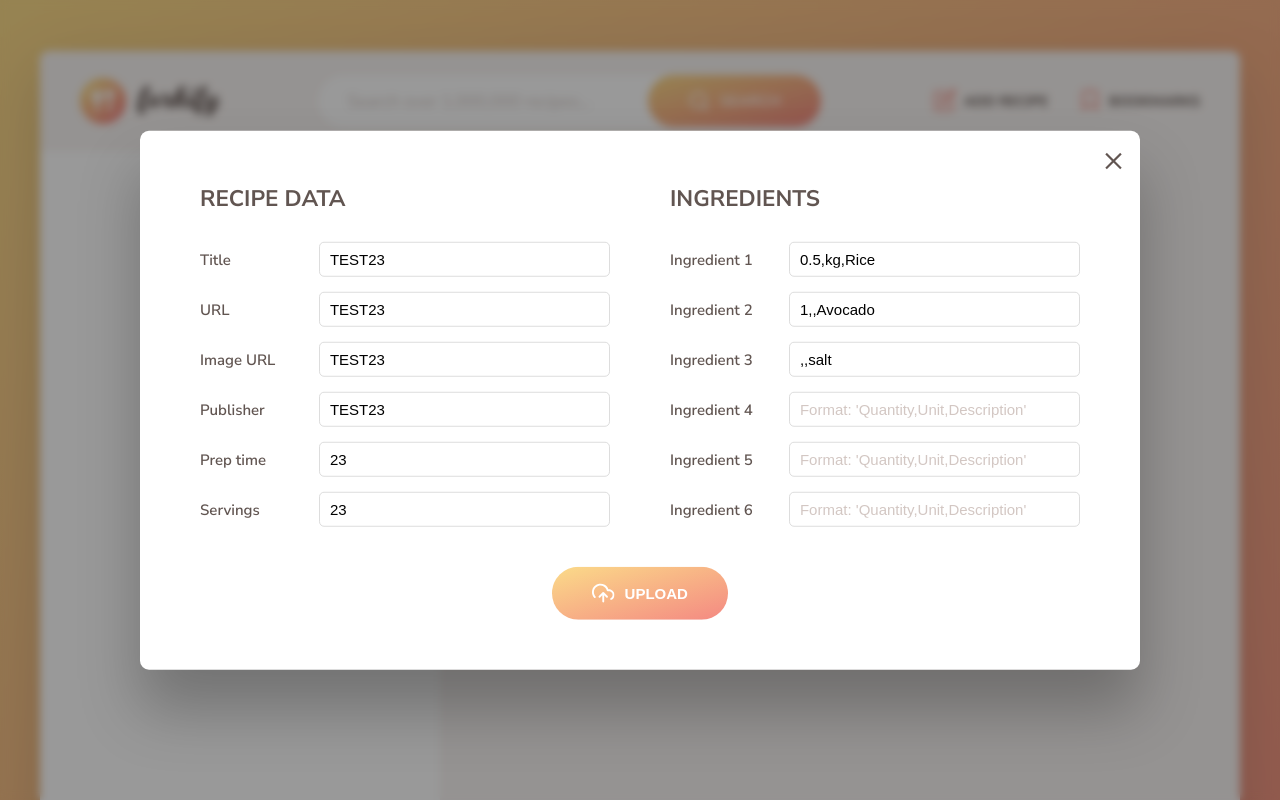
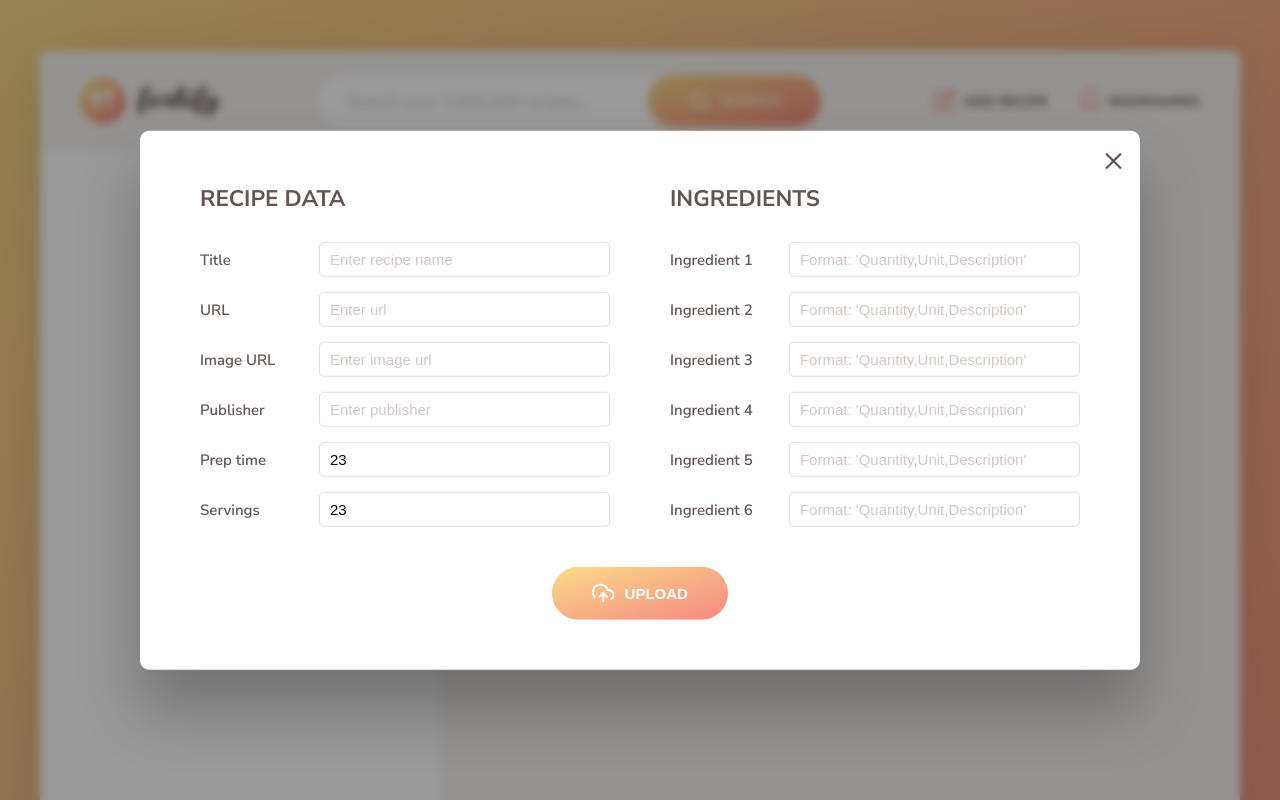
Before and after one commit to Shukajnhon/forkify-recipe, a website built with Parcel: page index.html in a window 1280 px wide. Both pictures are taken after a click on the button "ADD RECIPE". Shown: the top 800 px of the page. Built offline with nearby package versions, Linux system fonts and the light colour scheme.

Commit message:
[FIX] fix input form for add new a recipe

```diff
--- a/index.html
+++ b/index.html
@@ -251,13 +251,13 @@
       <div class="upload__column">
         <h3 class="upload__heading">Recipe data</h3>
         <label>Title</label>
-        <input value="TEST23" required name="title" type="text" />
+        <input value="" required name="title" type="text" placeholder="Enter recipe name" />
         <label>URL</label>
-        <input value="TEST23" required name="sourceUrl" type="text" />
+        <input value="" required name="sourceUrl" type="text" placeholder="Enter url" />
         <label>Image URL</label>
-        <input value="TEST23" required name="image" type="text" />
+        <input value="" required name="image" type="text" placeholder="Enter image url" />
         <label>Publisher</label>
-        <input value="TEST23" required name="publisher" type="text" />
+        <input value="" required name="publisher" type="text" placeholder="Enter publisher" />
         <label>Prep time</label>
         <input value="23" required name="cookingTime" type="number" />
         <label>Servings</label>
@@ -267,12 +267,11 @@
       <div class="upload__column">
         <h3 class="upload__heading">Ingredients</h3>
         <label>Ingredient 1</label>
-        <input value="0.5,kg,Rice" type="text" required name="ingredient-1"
-          placeholder="Format: 'Quantity,Unit,Description'" />
+        <input value="" type="text" required name="ingredient-1" placeholder="Format: 'Quantity,Unit,Description'" />
         <label>Ingredient 2</label>
-        <input value="1,,Avocado" type="text" name="ingredient-2" placeholder="Format: 'Quantity,Unit,Description'" />
+        <input value="" type="text" name="ingredient-2" placeholder="Format: 'Quantity,Unit,Description'" />
         <label>Ingredient 3</label>
-        <input value=",,salt" type="text" name="ingredient-3" placeholder="Format: 'Quantity,Unit,Description'" />
+        <input value="" type="text" name="ingredient-3" placeholder="Format: 'Quantity,Unit,Description'" />
         <label>Ingredient 4</label>
         <input type="text" name="ingredient-4" placeholder="Format: 'Quantity,Unit,Description'" />
         <label>Ingredient 5</label>
```
